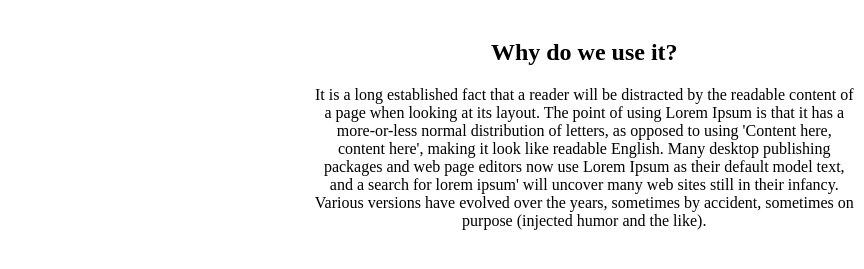
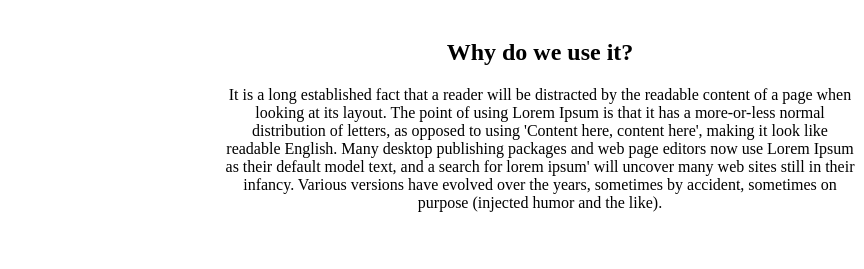
Before and after one commit to PatricMangi/World-Happiness-report-Visualisation, a plain HTML site: page index.html in a window 1280 px wide. Shown: the part 61-330 px from the top of the page, without its empty margins (416-1280 px from the left). Drawn offline with Linux system fonts and the light colour scheme; a script that the page names is missing.

Commit message:
Update styles.css

```diff
--- a/css/styles.css
+++ b/css/styles.css
@@ -1,8 +1,8 @@
 
 div {
   float: right;
-  height: 470px;
-  width: 43%;
+  height: 200px;
+  width: 50%;
 }
 #column2{
  text-align: center;
```
